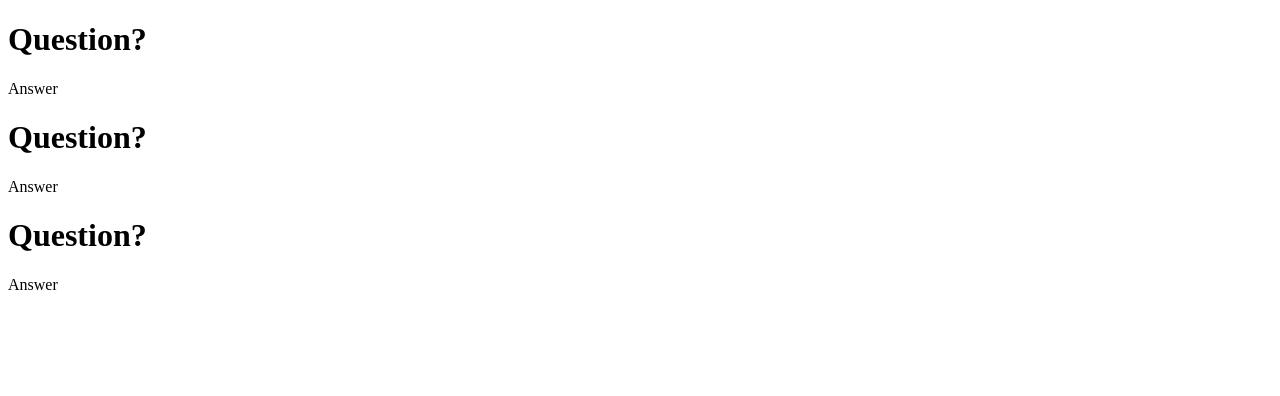
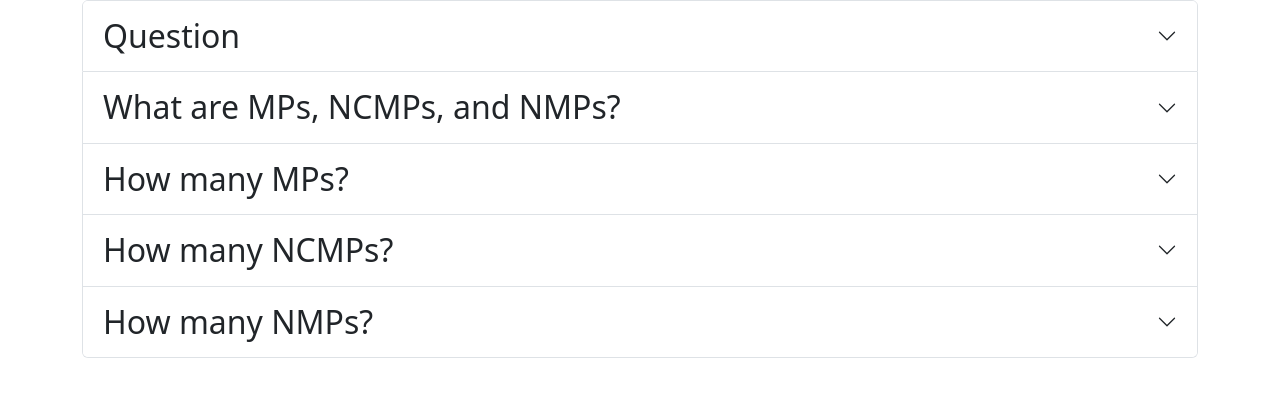
Before and after one commit to python4interviews/flash-cards, a plain HTML site: page docs/index.html in a window 1280 px wide. Drawn offline with nearby package versions, Linux system fonts and the light colour scheme.

Commit message:
Update index.html

```diff
--- a/docs/index.html
+++ b/docs/index.html
@@ -2,18 +2,84 @@
 <html lang="en">
 <head>
     <meta charset="UTF-8">
+    <link href="https://cdn.jsdelivr.net/npm/bootstrap@5.3.0/dist/css/bootstrap.min.css" rel="stylesheet" integrity="sha384-9ndCyUaIbzAi2FUVXJi0CjmCapSmO7SnpJef0486qhLnuZ2cdeRhO02iuK6FUUVM" crossorigin="anonymous">
+    <script src="https://cdn.jsdelivr.net/npm/bootstrap@5.3.0/dist/js/bootstrap.bundle.min.js" integrity="sha384-geWF76RCwLtnZ8qwWowPQNguL3RmwHVBC9FhGdlKrxdiJJigb/j/68SIy3Te4Bkz" crossorigin="anonymous"></script>
     <title>Title</title>
 </head>
 <body>
+    <div class="container-lg">
+    <div class="accordion" id="accordionExample">
 
-        <h1>Question?</h1>
-        <p>Answer</p>
+          <div class="accordion-item">
+            <h1 class="accordion-header">
+              <button class="accordion-button collapsed" style="font-size: 2rem;" type="button" data-bs-toggle="collapse" data-bs-target="#collapse-1" aria-expanded="false" aria-controls="collapse-1">
+                  Question
+              </button>
+            </h1>
+            <div id="collapse-1" class="accordion-collapse collapse" data-bs-parent="#accordionExample">
+              <div class="accordion-body" style="font-size: 1rem;">
+                  Answer
+              </div>
+            </div>
+          </div>
 
-        <h1>Question?</h1>
-        <p>Answer</p>
+          <div class="accordion-item">
+            <h1 class="accordion-header">
+              <button class="accordion-button collapsed" style="font-size: 2rem;" type="button" data-bs-toggle="collapse" data-bs-target="#collapse-2" aria-expanded="false" aria-controls="collapse-2">
+                  What are MPs, NCMPs, and NMPs?
+              </button>
+            </h1>
+            <div id="collapse-2" class="accordion-collapse collapse" data-bs-parent="#accordionExample">
+              <div class="accordion-body" style="font-size: 1rem;">
+                  Members of Parliament (elected)
 
-        <h1>Question?</h1>
-        <p>Answer</p>
+Non-Constituency Members of Parliament (best-performing opposition losers of the election)
 
+Nominated Members of Parliament (appointed for a term of two and a half years on the recommendation of a Special Select Committee chaired by the speaker of Parliament)
+              </div>
+            </div>
+          </div>
+
+          <div class="accordion-item">
+            <h1 class="accordion-header">
+              <button class="accordion-button collapsed" style="font-size: 2rem;" type="button" data-bs-toggle="collapse" data-bs-target="#collapse-3" aria-expanded="false" aria-controls="collapse-3">
+                  How many MPs?
+              </button>
+            </h1>
+            <div id="collapse-3" class="accordion-collapse collapse" data-bs-parent="#accordionExample">
+              <div class="accordion-body" style="font-size: 1rem;">
+                  93 (currently 92 because Raeesah Khan resigned)
+              </div>
+            </div>
+          </div>
+
+          <div class="accordion-item">
+            <h1 class="accordion-header">
+              <button class="accordion-button collapsed" style="font-size: 2rem;" type="button" data-bs-toggle="collapse" data-bs-target="#collapse-4" aria-expanded="false" aria-controls="collapse-4">
+                  How many NCMPs?
+              </button>
+            </h1>
+            <div id="collapse-4" class="accordion-collapse collapse" data-bs-parent="#accordionExample">
+              <div class="accordion-body" style="font-size: 1rem;">
+                  At most 12. Since already have 10 opposition MPs (now 9 because Raeesah Khan resigned), only 2 NCMPs)
+              </div>
+            </div>
+          </div>
+
+          <div class="accordion-item">
+            <h1 class="accordion-header">
+              <button class="accordion-button collapsed" style="font-size: 2rem;" type="button" data-bs-toggle="collapse" data-bs-target="#collapse-5" aria-expanded="false" aria-controls="collapse-5">
+                  How many NMPs?
+              </button>
+            </h1>
+            <div id="collapse-5" class="accordion-collapse collapse" data-bs-parent="#accordionExample">
+              <div class="accordion-body" style="font-size: 1rem;">
+                  9
+              </div>
+            </div>
+          </div>
+
+        </div>
+    </div>
 </body>
 </html>
```
